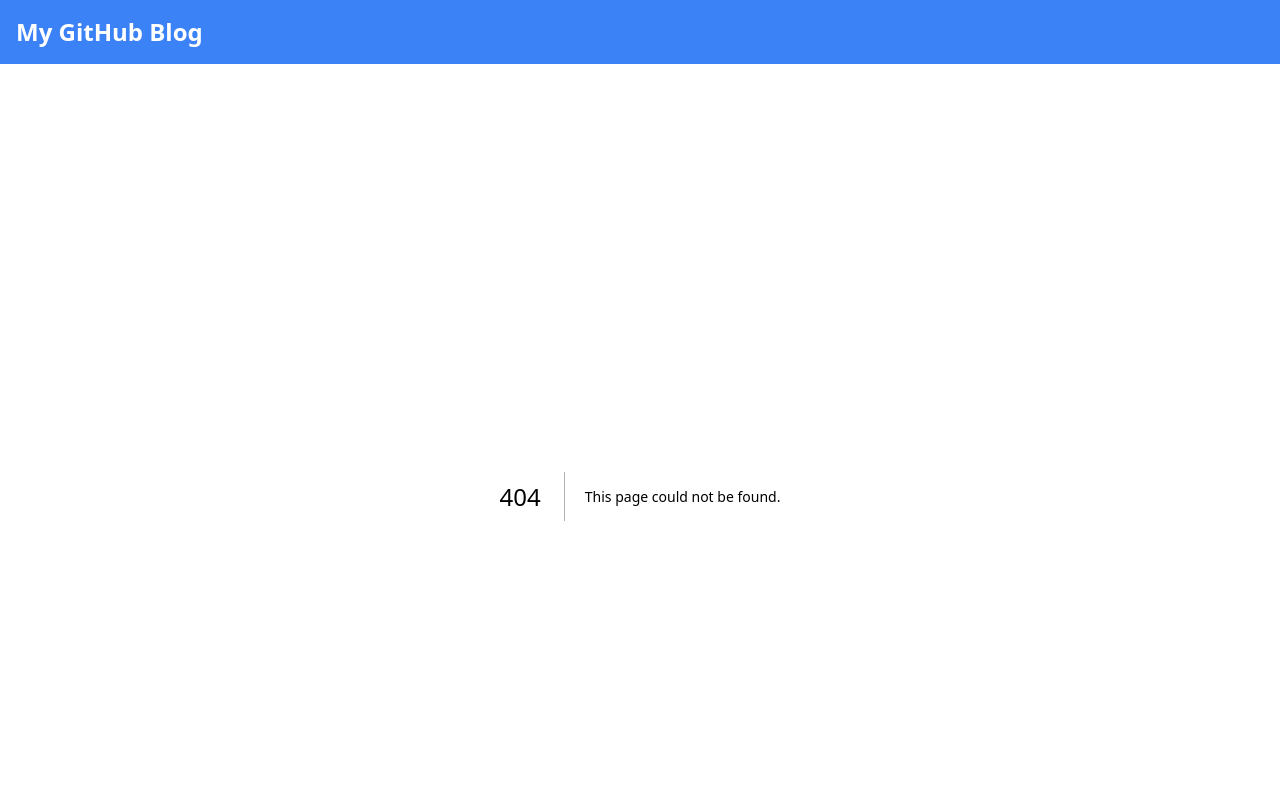
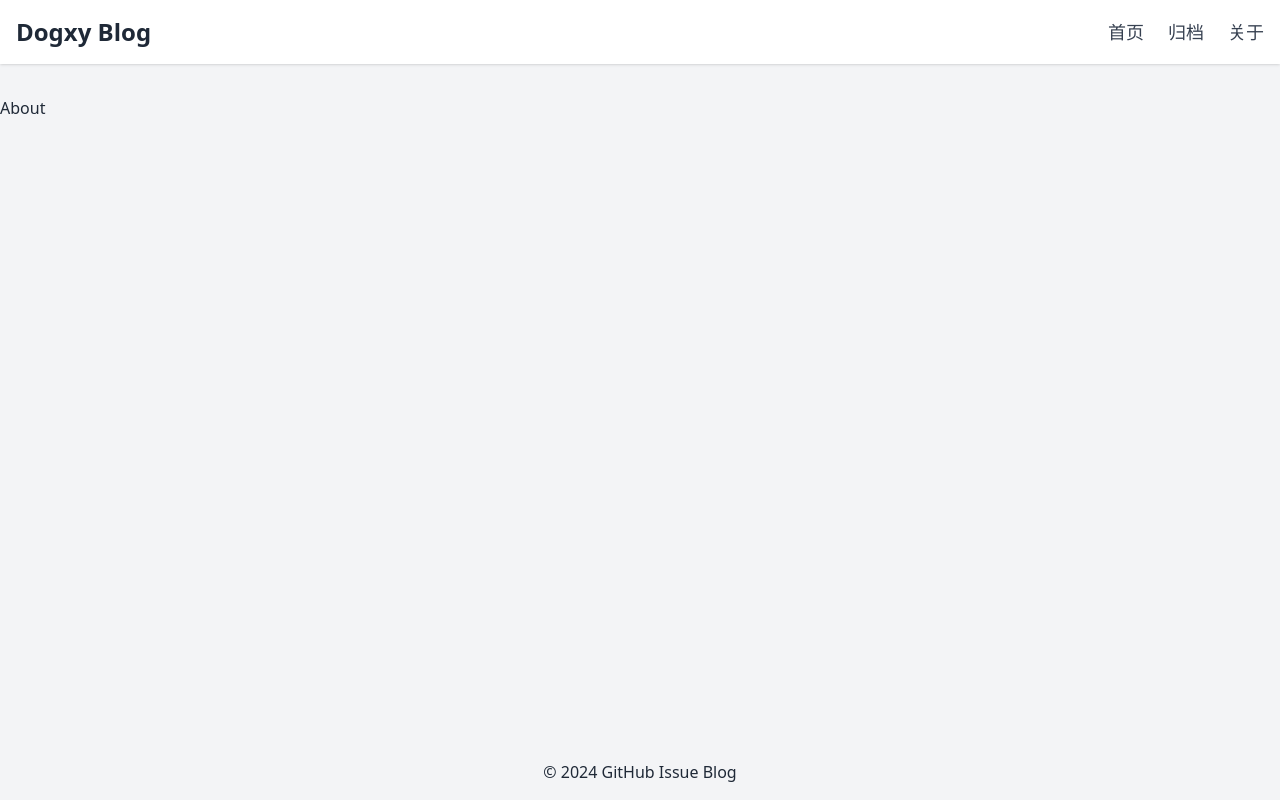
Before and after one commit to xyandy/github-issue-blog, a Next.js app: page /about in a window 1280 px wide. Before the commit this address had no page. Shown: the top 800 px of the page. Built offline with nearby package versions, Linux system fonts and the light colour scheme.

Commit message:
add layout

```diff
--- /dev/null
+++ b/app/about/page.tsx
@@ -0,0 +1,3 @@
+export default function About() {
+  return <div>About</div>;
+}
--- /dev/null
+++ b/app/archives/page.tsx
@@ -0,0 +1,29 @@
+import { getIssues } from '@/lib/github';
+import { components } from '@octokit/openapi-types';
+import Link from 'next/link';
+
+type Issue = components['schemas']['issue'];
+
+export const revalidate = 3600;
+
+export default async function Archives() {
+  const issues = await getIssues();
+  const groupedIssues = groupIssuesByYear(issues);
+
+  return (
+    <div className='container mx-auto px-4 py-8'>
+      <ul className='timeline timeline-vertical'></ul>
+    </div>
+  );
+}
+
+function groupIssuesByYear(issues: Issue[]): Record<string, Issue[]> {
+  return issues.reduce((acc, issue) => {
+    const year = new Date(issue.created_at).getFullYear().toString();
+    if (!acc[year]) {
+      acc[year] = [];
+    }
+    acc[year].push(issue);
+    return acc;
+  }, {} as Record<string, Issue[]>);
+}
--- a/app/layout.tsx
+++ b/app/layout.tsx
@@ -1,5 +1,41 @@
 import type { Metadata } from 'next';
 import '@/app/globals.css';
+import Link from 'next/link';
+
+function Header() {
+  return (
+    <header className='bg-white shadow'>
+      <div className='container mx-auto px-4 py-4'>
+        <div className='flex justify-between items-center'>
+          <h1 className='text-2xl font-bold'>Dogxy Blog</h1>
+          <nav>
+            <ul className='hidden md:flex space-x-6'>
+              <li>
+                <Link href='/' className='text-gray-700 hover:text-blue-500 text-lg font-medium relative group'>
+                  首页
+                  <span className='absolute bottom-0 left-0 w-full h-0.5 bg-blue-500 transform scale-x-0 group-hover:scale-x-100 transition-transform duration-300 ease-in-out'></span>
+                </Link>
+              </li>
+              <li>
+                <Link href='/archives' className='text-gray-700 hover:text-blue-500 text-lg font-medium relative group'>
+                  归档
+                  <span className='absolute bottom-0 left-0 w-full h-0.5 bg-blue-500 transform scale-x-0 group-hover:scale-x-100 transition-transform duration-300 ease-in-out'></span>
+                </Link>
+              </li>
+              <li>
+                <Link href='/about' className='text-gray-700 hover:text-blue-500 text-lg font-medium relative group'>
+                  关于
+                  <span className='absolute bottom-0 left-0 w-full h-0.5 bg-blue-500 transform scale-x-0 group-hover:scale-x-100 transition-transform duration-300 ease-in-out'></span>
+                </Link>
+              </li>
+            </ul>
+          </nav>
+          {/* 保留原有的移动端菜单按钮 */}
+        </div>
+      </div>
+    </header>
+  );
+}
 
 export const metadata: Metadata = {
   title: 'github issue blog',
@@ -9,16 +45,12 @@ export const metadata: Metadata = {
 export default function RootLayout({ children }: { children: React.ReactNode }) {
   return (
     <html lang='en'>
-      <body>
-        <header className='bg-blue-500 text-white p-4'>
-          <div className='container mx-auto'>
-            <h1 className='text-2xl font-bold'>My GitHub Blog</h1>
-          </div>
-        </header>
+      <body className='flex flex-col min-h-screen bg-gray-100'>
+        <Header />
 
-        <main className='py-8'>{children}</main>
+        <main className='flex-grow py-8'>{children}</main>
 
-        <footer className='bg-gray-100 p-4 mt-8'>
+        <footer className='bg-gray-100 p-4'>
           <div className='container mx-auto text-center'>© {new Date().getFullYear()} GitHub Issue Blog</div>
         </footer>
       </body>
--- a/app/page.tsx
+++ b/app/page.tsx
@@ -20,15 +20,41 @@ export default async function Home({ searchParams }: SearchParamsProps) {
 
   let issues: Issue[] = [];
   if (label && label !== '') {
-    issues = await searchIssues('', [label], 1);
+    issues = await searchIssues('', [label], page);
   } else {
     issues = await getIssues(page);
   }
 
-  const now = Date.now();
   return (
     <div className='container mx-auto px-4'>
       <BlogList issues={issues} />
+      <Pagination page={page} label={label} />
     </div>
   );
 }
+
+function Pagination({ page, label }: { page: number; label: string }) {
+  const getPageUrl = (pageNum: number) => {
+    const params = new URLSearchParams();
+    params.set('page', pageNum.toString());
+    if (label) {
+      params.set('label', label);
+    }
+    return `?${params.toString()}`;
+  };
+
+  return (
+    <div className='flex justify-center mt-8'>
+      {page > 1 && (
+        <a href={getPageUrl(page - 1)} className='mx-2 px-4 py-2 bg-blue-500 text-white rounded'>
+          上一页
+        </a>
+      )}
+
+      <span className='mx-2 px-4 py-2 bg-gray-200 rounded'>第 {page} 页</span>
+      <a href={getPageUrl(page + 1)} className='mx-2 px-4 py-2 bg-blue-500 text-white rounded'>
+        下一页
+      </a>
+    </div>
+  );
+}
--- a/components/BlogPost.tsx
+++ b/components/BlogPost.tsx
@@ -23,10 +23,10 @@ export default function BlogPost({ issue }: Props) {
         <img src={issue.user?.avatar_url} alt={issue.user?.login} className='w-8 h-8 rounded-full' />
         <span>{issue.user?.login}</span>
         <span>•</span>
-        <time dateTime={issue.created_at}>{new Date(issue.created_at).toLocaleDateString()}</time>
+        <time dateTime={issue.created_at}>{new Date(issue.created_at).toISOString().split('T')[0]}</time>
       </div>
 
-      <div className='container mx-auto px-4 py-8'>
+      <div className='container mx-auto px-4 py-6'>
         <ReactMarkdown
           className='markdown-body'
           children={markdownString}
--- a/package.json
+++ b/package.json
@@ -35,6 +35,7 @@
     "@types/react": "^18",
     "@types/react-dom": "^18",
     "@types/react-syntax-highlighter": "^15.5.13",
+    "daisyui": "^4.12.11",
     "eslint": "^8",
     "eslint-config-next": "14.2.13",
     "postcss": "^8",
--- a/tailwind.config.ts
+++ b/tailwind.config.ts
@@ -58,6 +58,6 @@ const config: Config = {
       },
     },
   },
-  plugins: [require('tailwindcss-animate'), require('@tailwindcss/typography')],
+  plugins: [require('tailwindcss-animate'), require('@tailwindcss/typography'), require('daisyui')],
 };
 export default config;
```
Also changed, not shown: 1 other file (tests, documents, lock files or other folders).
